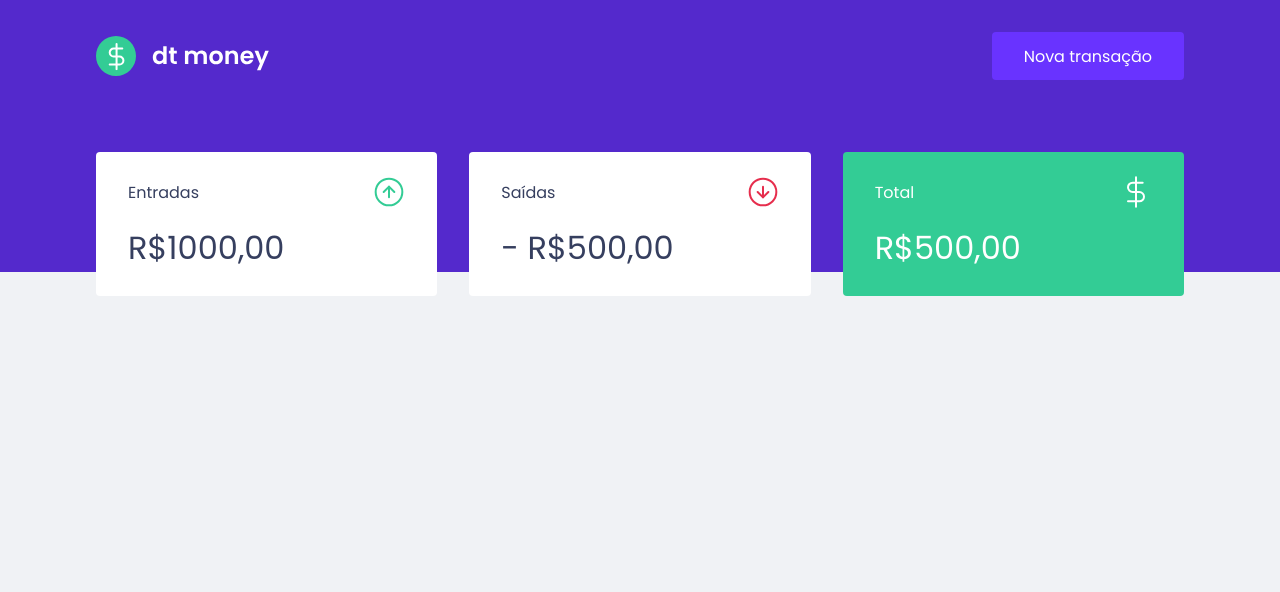
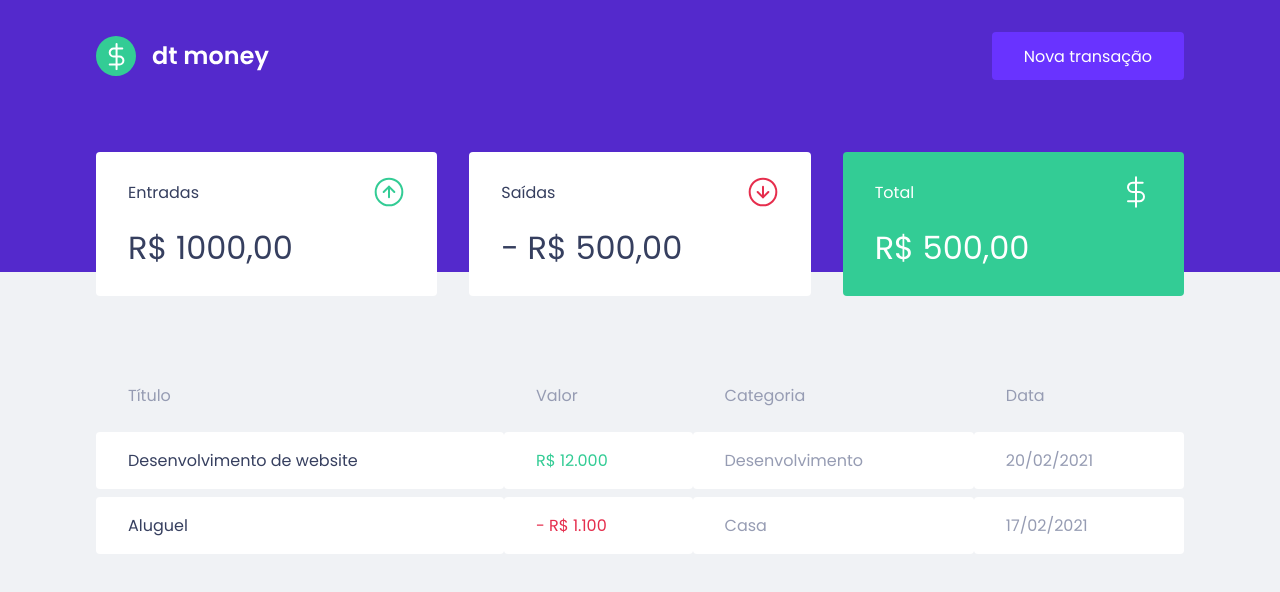
Before and after one commit to juliomchado/Ignite-02-dt-money, a React (Create React App) app: page / in a window 1280 px wide. Shown: the top 592 px of the page. Built offline with nearby package versions, Linux system fonts and the light colour scheme.

Commit message:
add/ transactionstable component

```diff
--- a/src/components/Dashboard/index.tsx
+++ b/src/components/Dashboard/index.tsx
@@ -1,4 +1,5 @@
 import { Summary } from "../Summary";
+import { TransactionTable } from "../TransactionsTable";
 import { Container } from "./styles";
 
 export function Dashboard() {
@@ -6,6 +7,7 @@
     return (
         <Container>
             <Summary />
+            <TransactionTable />
         </Container>
     );
 }
--- a/src/components/Summary/index.tsx
+++ b/src/components/Summary/index.tsx
@@ -12,21 +12,21 @@
                     <p>Entradas</p>
                     <img src={incomeImg} alt="Entradas" />
                 </header>
-                <strong>R$1000,00</strong>
+                <strong>R$ 1000,00</strong>
             </div>
             <div>
                 <header>
                     <p>Saídas</p>
                     <img src={outcomeImg} alt="Saídas" />
                 </header>
-                <strong>- R$500,00</strong>
+                <strong>- R$ 500,00</strong>
             </div>
             <div className="highlight-background">
                 <header>
                     <p>Total</p>
                     <img src={totalImg} alt="Total" />
                 </header>
-                <strong>R$500,00</strong>
+                <strong>R$ 500,00</strong>
             </div>
         </Container>
     )
--- /dev/null
+++ b/src/components/TransactionsTable/index.tsx
@@ -0,0 +1,36 @@
+import { Container } from "./styles";
+
+export function TransactionTable() {
+    return (
+        <Container>
+
+            <table>
+                <thead>
+                    <tr>
+                        <th>Título</th>
+                        <th>Valor</th>
+                        <th>Categoria</th>
+                        <th>Data</th>
+                    </tr>
+                </thead>
+
+                <tbody>
+                    <tr>
+                        <td>Desenvolvimento de website</td>
+                        <td className="deposit">R$ 12.000</td>
+                        <td>Desenvolvimento</td>
+                        <td>20/02/2021</td>
+                    </tr>
+                    <tr>
+                        <td>Aluguel</td>
+                        <td className="withdraw">- R$ 1.100</td>
+                        <td>Casa</td>
+                        <td>17/02/2021</td>
+                    </tr>
+                </tbody>
+
+            </table>
+
+        </Container>
+    )
+}
--- /dev/null
+++ b/src/components/TransactionsTable/styles.ts
@@ -0,0 +1,39 @@
+import styled from "styled-components";
+
+export const Container = styled.div`
+    margin-top: 4rem;
+
+    table {
+        width: 100%;
+        border-spacing: 0 0.5rem;
+
+        th {
+            color: var(--text-body);
+            font-weight: 400;
+            padding: 1rem 2rem;
+            text-align: left;
+            line-height: 1.5rem;
+        }
+
+        td {
+            padding: 1rem 2rem;
+            border: 0;
+            background: var(--shape);
+            color: var(--text-body);
+            border-radius: 0.25rem;
+
+            &:first-child{
+                color: var(--text-title);
+            }
+
+            &.deposit{
+                color: var(--green);
+            }
+
+            &.withdraw{
+                color: var(--red);
+            }
+        }
+
+    }
+`;
```
